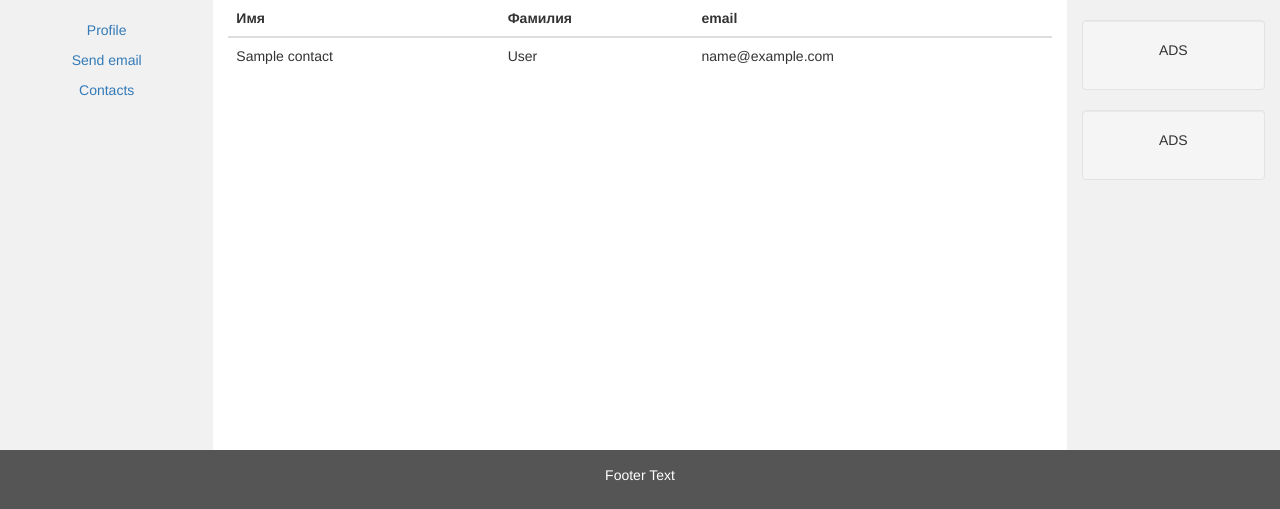
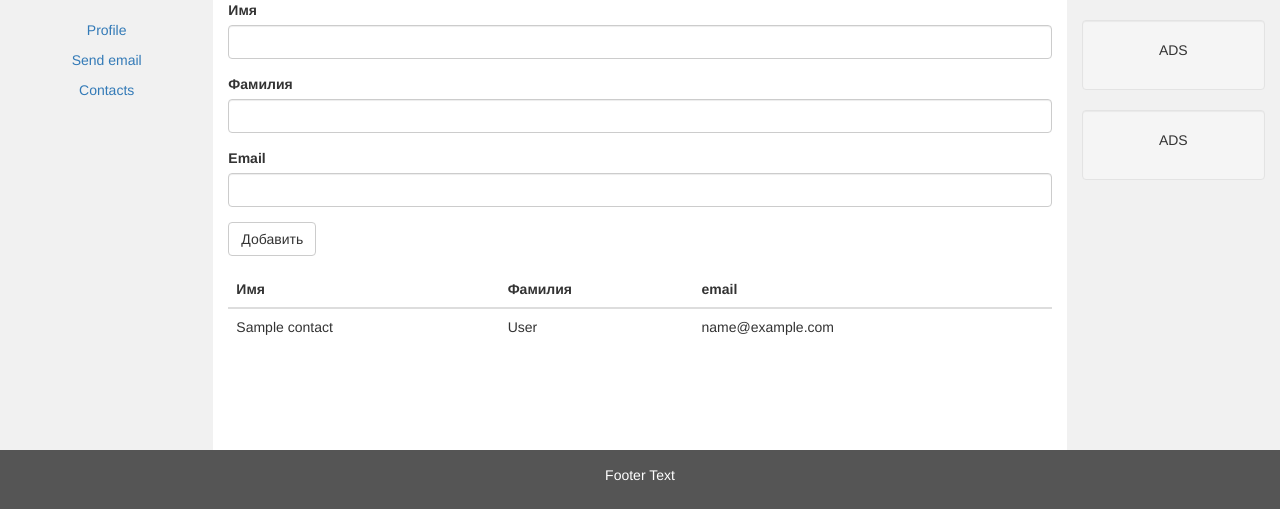
Before and after one commit to mranzorbey/openit, a PHP site: page /contact.php?id=1 in a window 1280 px wide. Shown: the part 52-561 px from the top of the page. Run offline with PHP 8.4, Linux system fonts and the light colour scheme; the visitor is signed in with stand-in values (Sample User, id 1); tables that the repository leaves empty or names only in its code hold one stand-in row (values such as "Sample post"); some web fonts are replaced.

Commit message:
sending contact list changed

```diff
--- a/module1/contact.php
+++ b/module1/contact.php
@@ -27,6 +27,24 @@ if(isset($_GET) && !empty($_GET['id'])){
 
 <?php require_once('layouts/header.php');?>
 
+	<form action="contacts.php" method="POST">
+		<div class="form-group">
+			<label for="">Имя</label>
+			<input type="text" name="name" class="form-control" />
+		</div>
+		<div class="form-group">
+			<label for="">Фамилия</label>
+			<input type="text" name="surname" class="form-control" />
+		</div>
+		<div class="form-group">
+			<label for="">Email</label>
+			<input type="text" name="email" class="form-control" />
+		</div>
+		<div class="form-group">
+			<button class="btn btn-default">Добавить</button>
+		</div>
+	</form>
+
 	<table class="table table-stripped">
 		<thead>
 			<tr>
```
Also changed, not shown: module1/send.php (+1 -6 lines), module1/public/js/app.js.
